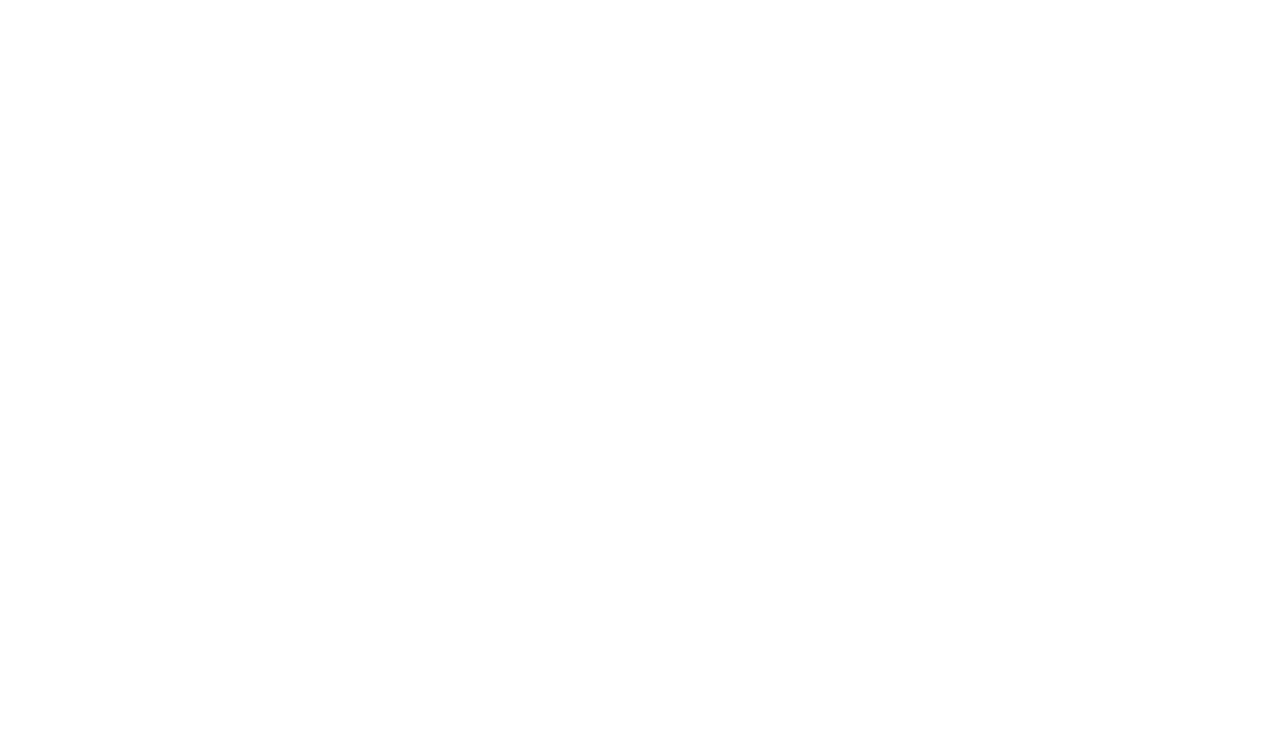
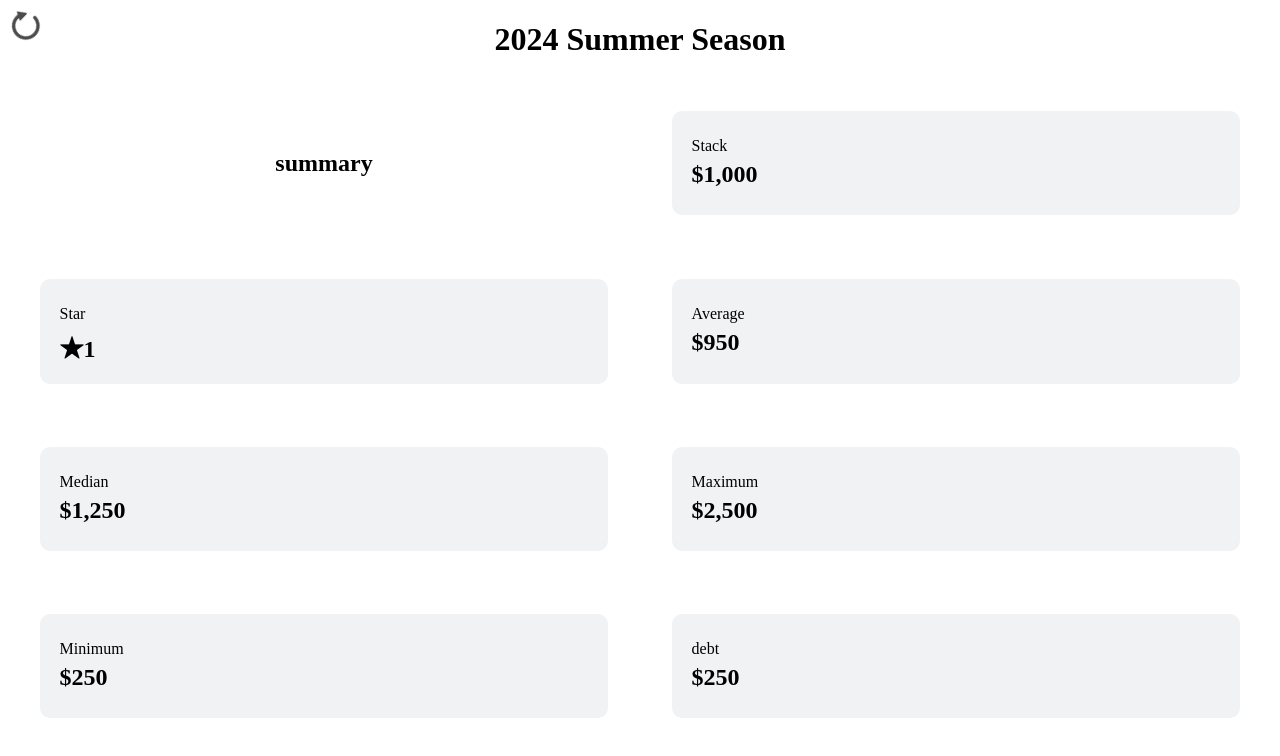
Before and after one commit to K4RU3/StackManagerV3, a plain HTML site: page view/index.html in a window 1280 px wide. Drawn offline with nearby package versions, Linux system fonts and the light colour scheme; a web font is replaced by a local one.

Commit message:
create summary

```diff
--- a/view/index.html
+++ b/view/index.html
@@ -4,8 +4,21 @@
     <meta charset="UTF-8">
     <meta name="viewport" content="width=device-width, initial-scale=1.0">
     <title>Stack Manager 3.0</title>
+    <link rel="stylesheet" href="style.css">
+    <script src="https://cdn.jsdelivr.net/npm/chart.js"></script>
 </head>
 <body>
-
+    <img src="src/reload.png" id="reload">
+    <h1 id="season">2024 Summer Season</h1>
+    <div id="summary">
+        <h2 id="summaryText">summary</h2>
+        <div class="container" id="stack"><p>Stack</p><h2>$1,000</h2></div>
+        <div class="container" id="star"><p>Star</p><h2>★1</h2></div>
+        <div class="container" id="average"><p>Average</p><h2>$950</h2></div>
+        <div class="container" id="median"><p>Median</p><h2>$1,250</h2></div>
+        <div class="container" id="maximum"><p>Maximum</p><h2>$2,500</h2></div>
+        <div class="container" id="minimum"><p>Minimum</p><h2>$250</h2></div>
+        <div class="container" id="debt"><p>debt</p><h2>$250</h2></div>
+    </div>
 </body>
 </html>
--- a/view/style.css
+++ b/view/style.css
@@ -0,0 +1,51 @@
+@font-face {
+    font-family: "Main-medium";
+    src: url("src/Zen_Kaku_Gothic_New/ZenKakuGothicNew-Medium.ttf");
+}
+
+html{
+    font-family: "Main-medium";
+}
+
+#reload{
+    display: block;
+    position: fixed;
+    width: 30px;
+    top: 10px;
+    left: 10px;
+    transform: rotateZ(45deg);
+}
+
+#season{
+    text-align: center;
+}
+
+#summaryText{
+    text-align: center;
+    margin: auto;
+}
+
+#summary{
+    display: grid;
+    grid-template-columns: repeat(2, 1fr);
+    width: 100%;
+    margin: auto;
+}
+
+.container{
+    margin: 5%;
+    box-sizing: border-box;
+    border-radius: 10px;
+    background-color: #f0f2f4;
+    min-height: 13vh;
+    text-align: left;
+    padding-top: 10px;
+    padding-left: 20px;
+    padding-right: 20px;
+}
+
+.container > h2{
+    text-align: left;
+    padding: none;
+    margin-top: -10px;
+}
```
Also changed, not shown: view/src/Zen_Kaku_Gothic_New/OFL.txt (added), view/src/reload.png (added), 5 other files.
